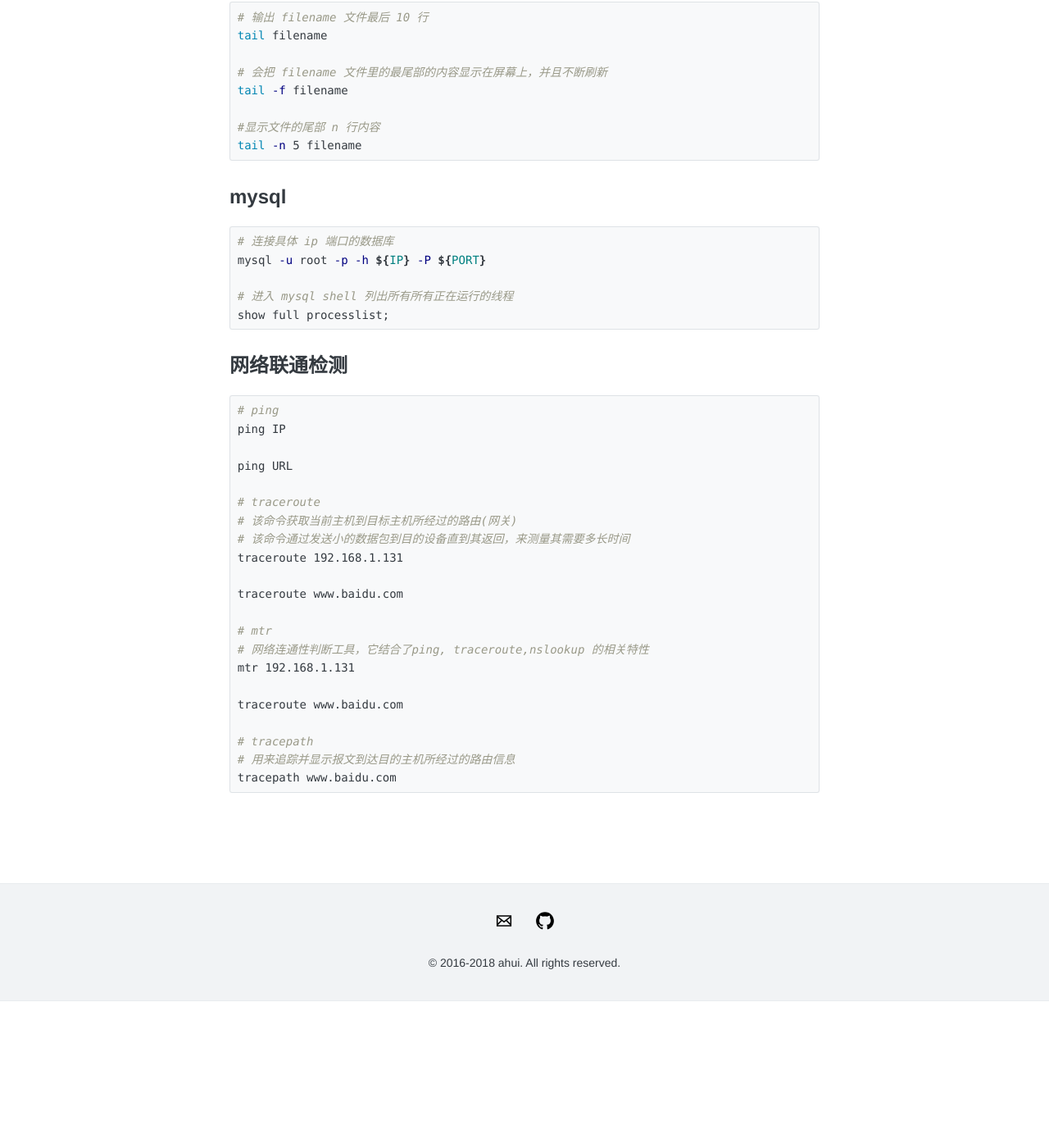
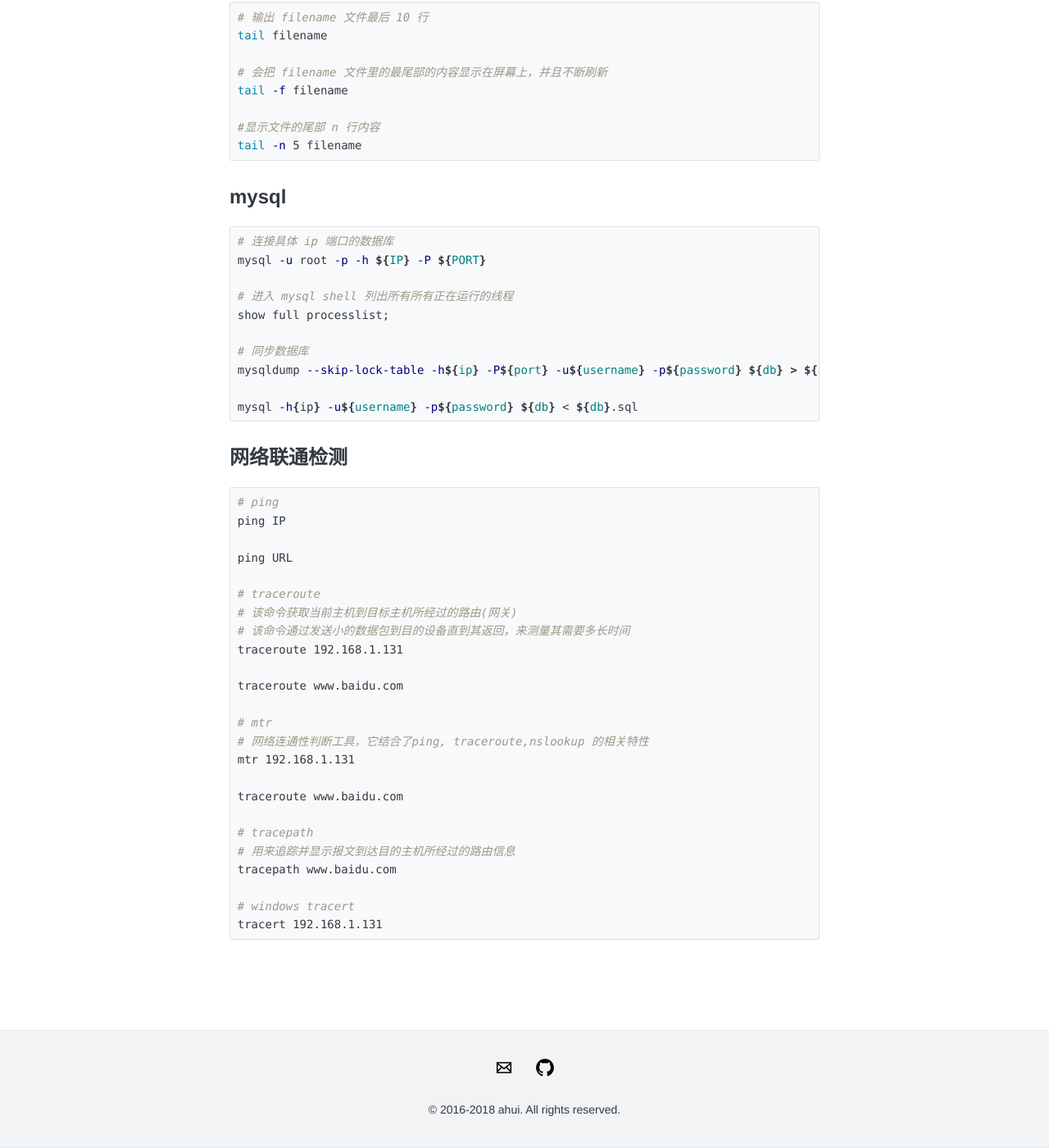
Before and after one commit to funkyLover/blog, a Jekyll site: the page built from posts/_posts/2020-04-07-linux-cli.md, in a window 1280 px wide and 1400 px high, scrolled down 1281 px. Shown: the whole window at 82% size. Built offline with Jekyll 4.4.1, drawn with Linux system fonts in a browser that asks for light colours; comment, search, counter and statistics services are not loaded; before the commit the page ends 2502 px from its top, so only the background shows below that.

Commit message:
add note

````diff
--- a/posts/_posts/2020-04-07-linux-cli.md
+++ b/posts/_posts/2020-04-07-linux-cli.md
@@ -75,6 +75,11 @@ mysql -u root -p -h ${IP} -P ${PORT}
 
 # 进入 mysql shell 列出所有所有正在运行的线程
 show full processlist;
+
+# 同步数据库
+mysqldump --skip-lock-table -h${ip} -P${port} -u${username} -p${password} ${db} > ${db}.sql
+
+mysql -h{ip} -u${username} -p${password} ${db} < ${db}.sql
 ```
 
 ## 网络联通检测
@@ -101,4 +106,7 @@ traceroute www.baidu.com
 # tracepath
 # 用来追踪并显示报文到达目的主机所经过的路由信息
 tracepath www.baidu.com
+
+# windows tracert
+tracert 192.168.1.131
 ```
````
